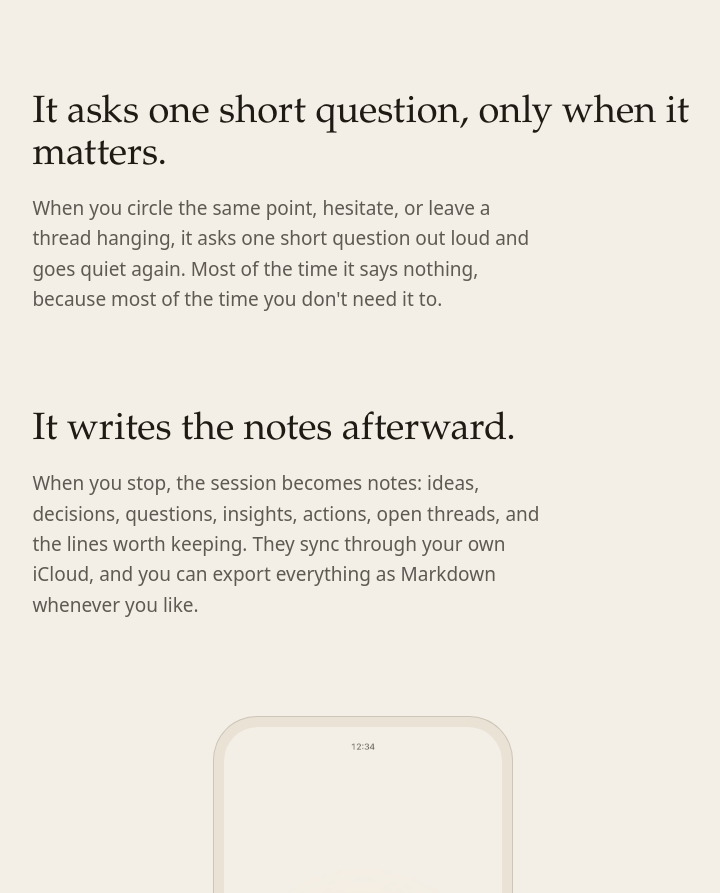
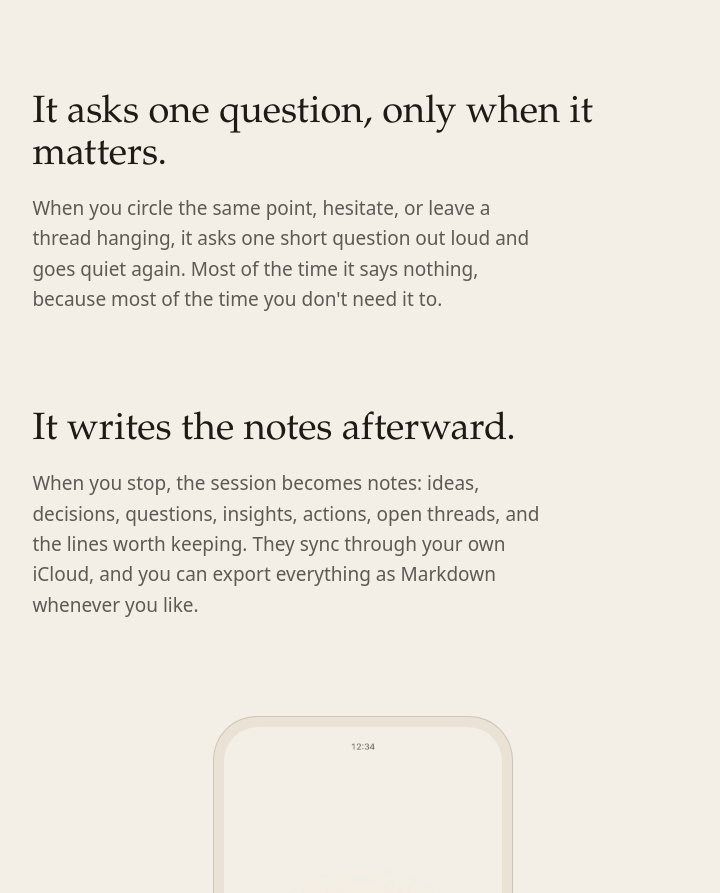
Before and after one commit to sean-reid/ooooh, a plain HTML site: page site/index.html in a window 1280 px wide. Shown: the part 1008-1901 px from the top of the page, without its empty margins (277-997 px from the left). Drawn offline with Linux system fonts and the light colour scheme.

Commit message:
fix(site): drop short from the heading, the body carries it

```diff
--- a/site/index.html
+++ b/site/index.html
@@ -41,7 +41,7 @@
       </section>
 
       <section class="point wrap">
-        <h2>It asks one short question, only when it matters.</h2>
+        <h2>It asks one question, only when it matters.</h2>
         <p>
           When you circle the same point, hesitate, or leave a thread hanging,
           it asks one short question out loud and goes quiet again. Most of the
```
